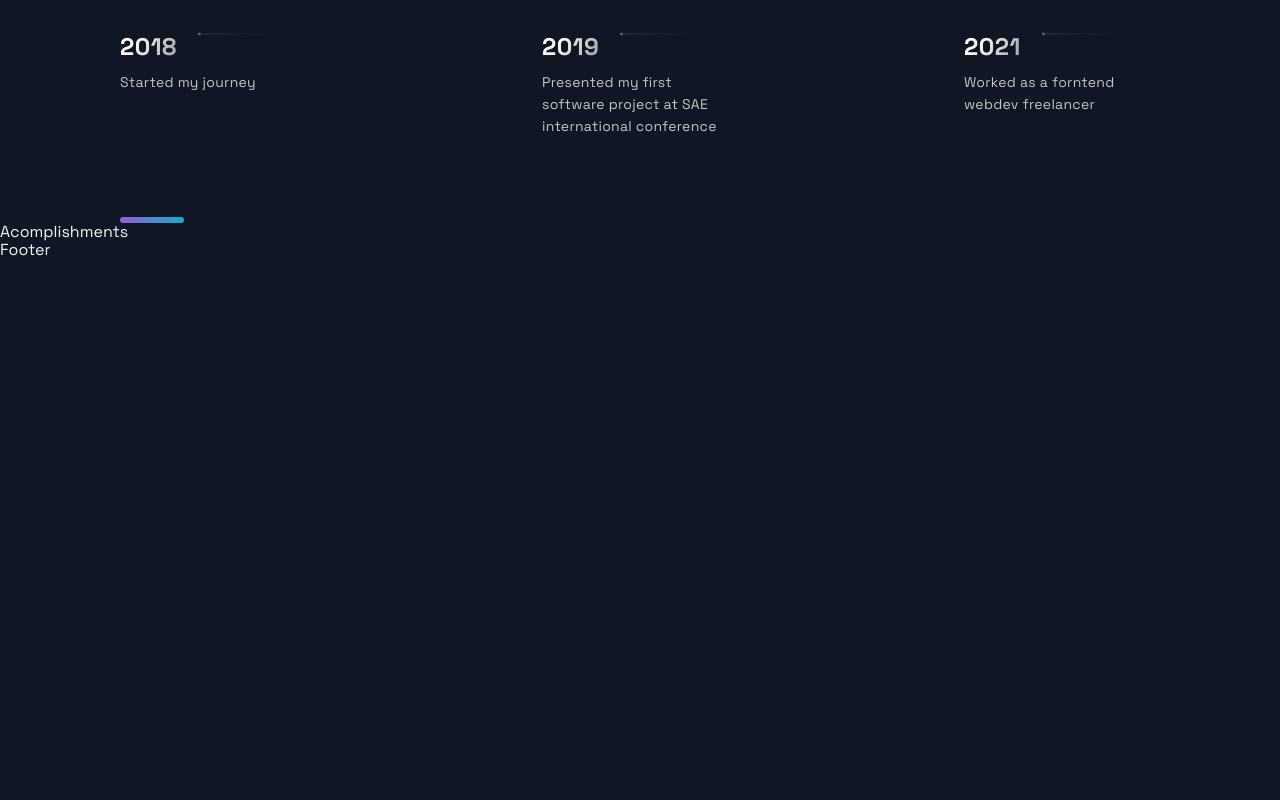
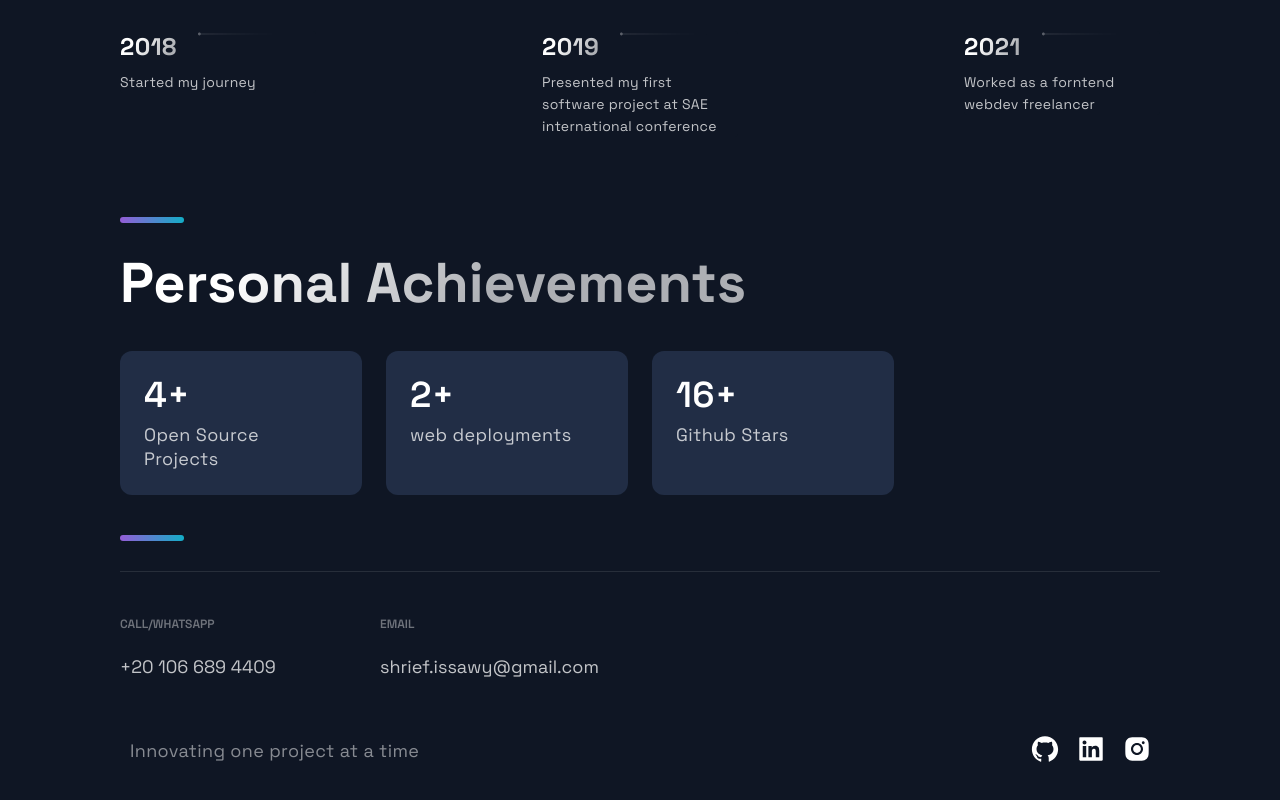
Before and after one commit to sherifessawy/My-Portfolio, a Next.js app: page / in a window 1280 px wide. Shown: the part 3149-3949 px from the top of the page. Before the commit the page ends 3409 px from the top, so only its background shows below. Built offline with nearby package versions, Linux system fonts and the light colour scheme.

Commit message:
updating footer and accomplishments section

```diff
--- a/src/components/Acomplishments/Acomplishments.js
+++ b/src/components/Acomplishments/Acomplishments.js
@@ -4,16 +4,24 @@ import { Section, SectionDivider, SectionTitle } from '../../styles/GlobalCompon
 import { Box, Boxes, BoxNum, BoxText } from './AcomplishmentsStyles';
 
 const data = [
-  { number: 20, text: 'Open Source Projects'},
-  { number: 1000, text: 'Students', },
-  { number: 1900, text: 'Github Followers', },
-  { number: 5000, text: 'Github Stars', }
+  { number: 4, text: 'Open Source Projects'},
+  { number: 2, text: 'web deployments', },
+  { number: 16, text: 'Github Stars', }
 ];
 
 const Acomplishments = () => (
-  <div>
-    Acomplishments
-  </div>
+  <Section>
+    <SectionTitle>Personal Achievements</SectionTitle>
+    <Boxes>
+      {data.map((card, index) => (
+        <Box key={index}>
+          <BoxNum>{`${card.number}+`}</BoxNum>
+          <BoxText>{card.text}</BoxText>
+        </Box>
+      ))}
+    </Boxes>
+    <SectionDivider/>
+  </Section>
 );
 
 export default Acomplishments;
--- a/src/components/Footer/Footer.js
+++ b/src/components/Footer/Footer.js
@@ -6,9 +6,36 @@ import { CompanyContainer, FooterWrapper, LinkColumn, LinkItem, LinkList, LinkTi
 
 const Footer = () => {
   return (
-    <div>
-      Footer
-    </div>
+    <FooterWrapper>
+      <LinkList>
+        <LinkColumn>
+          <LinkTitle>Call/WhatsApp</LinkTitle>
+          <LinkItem href="tel:+201066894409">+20 106 689 4409</LinkItem>
+        </LinkColumn>
+        <LinkColumn>
+          <LinkTitle>Email</LinkTitle>
+          <LinkItem href="mailto:shrief.issawy@gmail.com">
+            shrief.issawy@gmail.com
+          </LinkItem>
+        </LinkColumn>
+      </LinkList>
+      <SocialIconsContainer>
+        <CompanyContainer>
+          <Slogan>Innovating one project at a time</Slogan>
+        </CompanyContainer>
+        <SocialContainer>
+          <SocialIcons href="https://google.com">
+            <AiFillGithub size="3rem" />
+          </SocialIcons>
+          <SocialIcons href="https://google.com">
+            <AiFillLinkedin size="3rem" />
+          </SocialIcons>
+          <SocialIcons href="https://google.com">
+            <AiFillInstagram size="3rem" />
+          </SocialIcons>
+        </SocialContainer>
+      </SocialIconsContainer>
+    </FooterWrapper>
   );
 };
 
```
